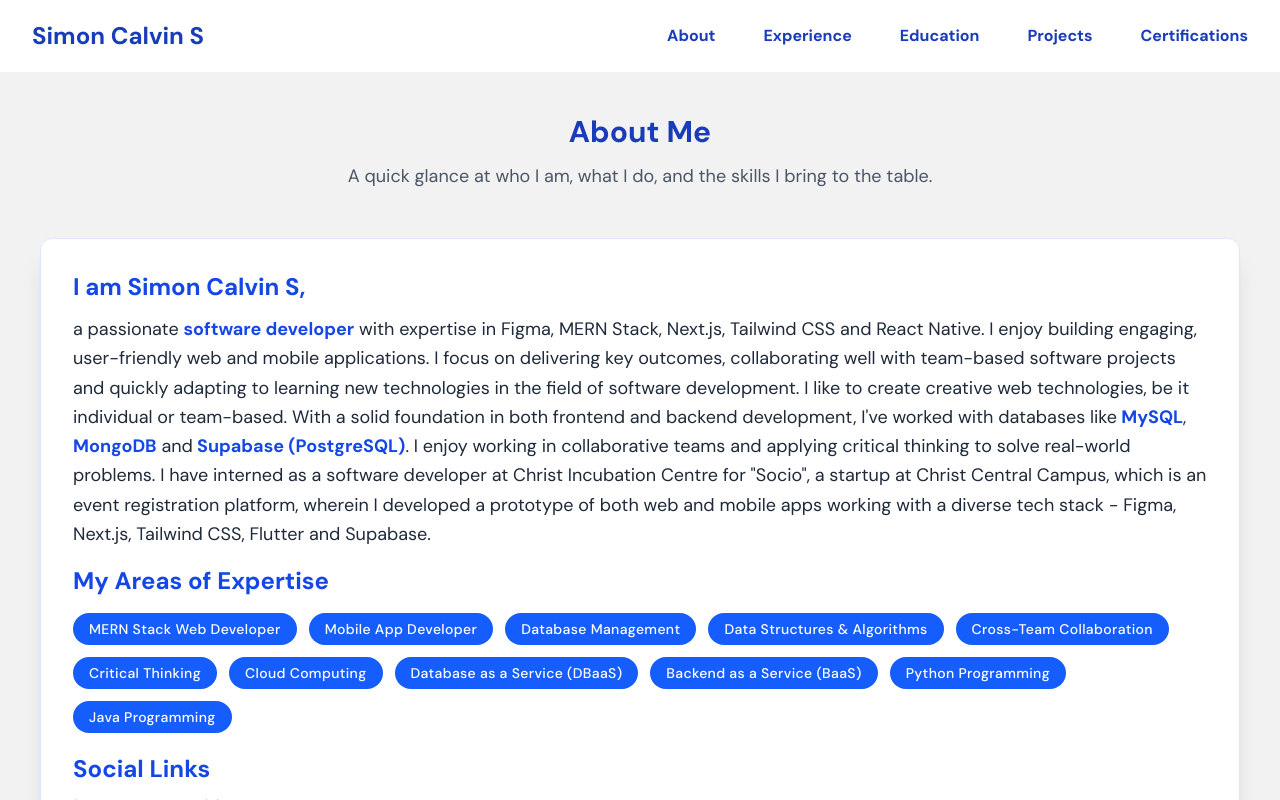
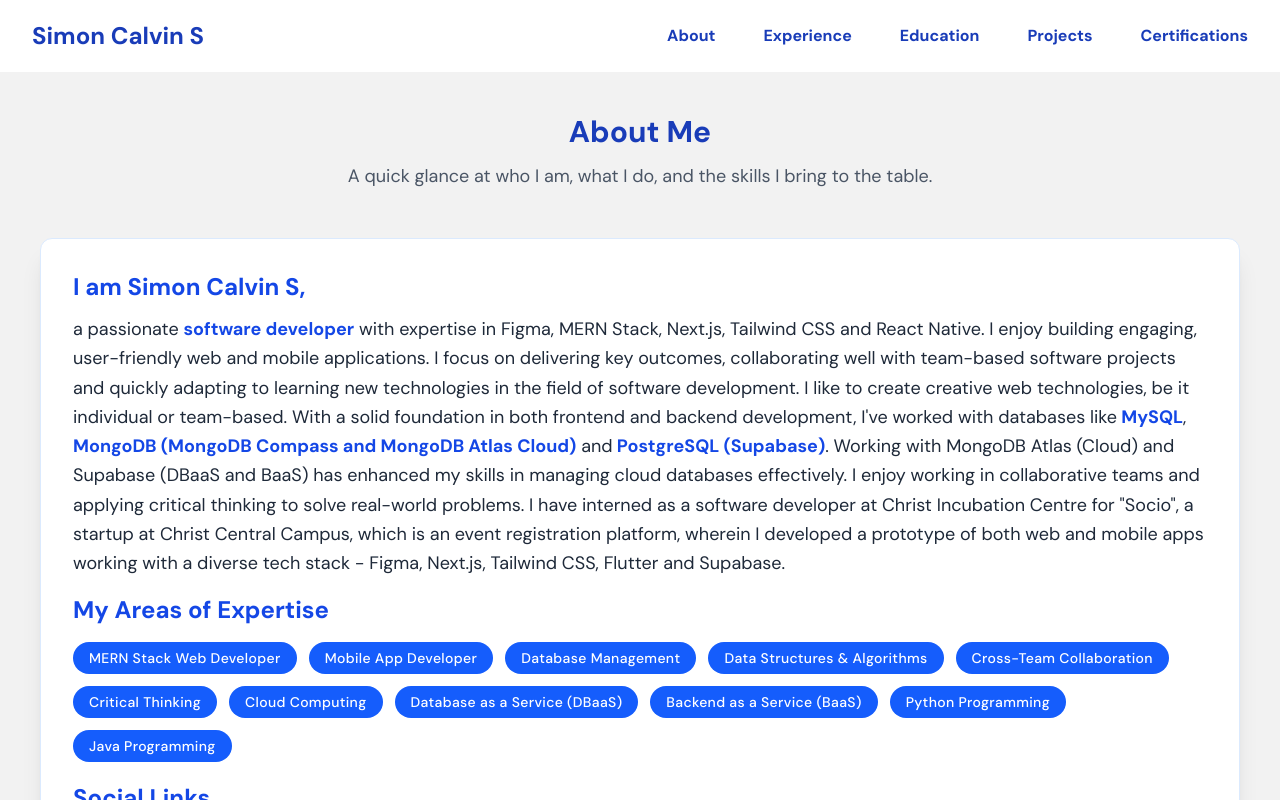
Before and after one commit to SimonCalvinS1/my-portfolio, a React (Vite) app: page / in a window 1280 px wide. Shown: the top 800 px of the page. Built offline with nearby package versions, Linux system fonts and the light colour scheme.

Commit message:
Add other expertise skills

```diff
--- a/src/components/AboutMe.jsx
+++ b/src/components/AboutMe.jsx
@@ -26,8 +26,9 @@ function AboutMe() {
             quickly adapting to learning new technologies in the field of software development. I like to create creative web technologies, be it individual or team-based.
             With a solid foundation in both frontend and backend development, I've worked with databases like
             <span className="font-semibold text-blue-700"> MySQL</span>,
-            <span className="font-semibold text-blue-700"> MongoDB</span> and
-            <span className="font-semibold text-blue-700"> Supabase (PostgreSQL)</span>.
+            <span className="font-semibold text-blue-700"> MongoDB (MongoDB Compass and MongoDB Atlas Cloud)</span> and
+            <span className="font-semibold text-blue-700"> PostgreSQL (Supabase)</span>.
+            Working with MongoDB Atlas (Cloud) and Supabase (DBaaS and BaaS) has enhanced my skills in managing cloud databases effectively.
             I enjoy working in collaborative teams and applying critical thinking to solve real-world problems.
             I have interned as a software developer at Christ Incubation Centre for "Socio", a startup at Christ Central Campus, which is an event registration platform,
             wherein I developed a prototype of both web and mobile apps working with a diverse tech stack - Figma, Next.js, Tailwind CSS, Flutter and Supabase.
```
